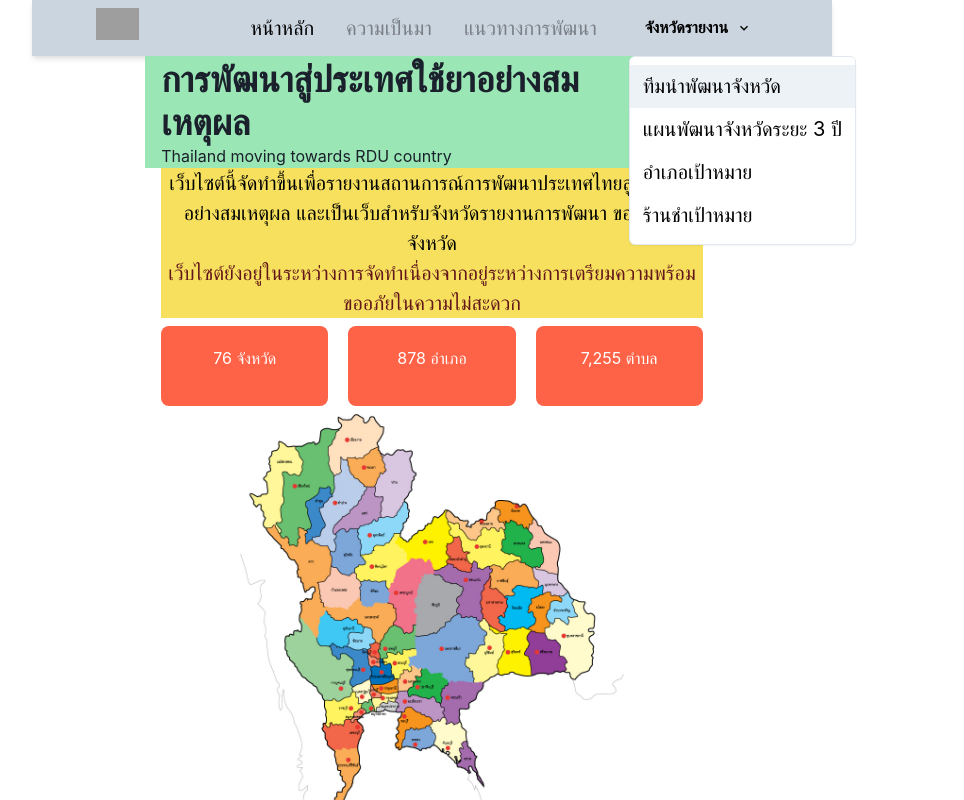
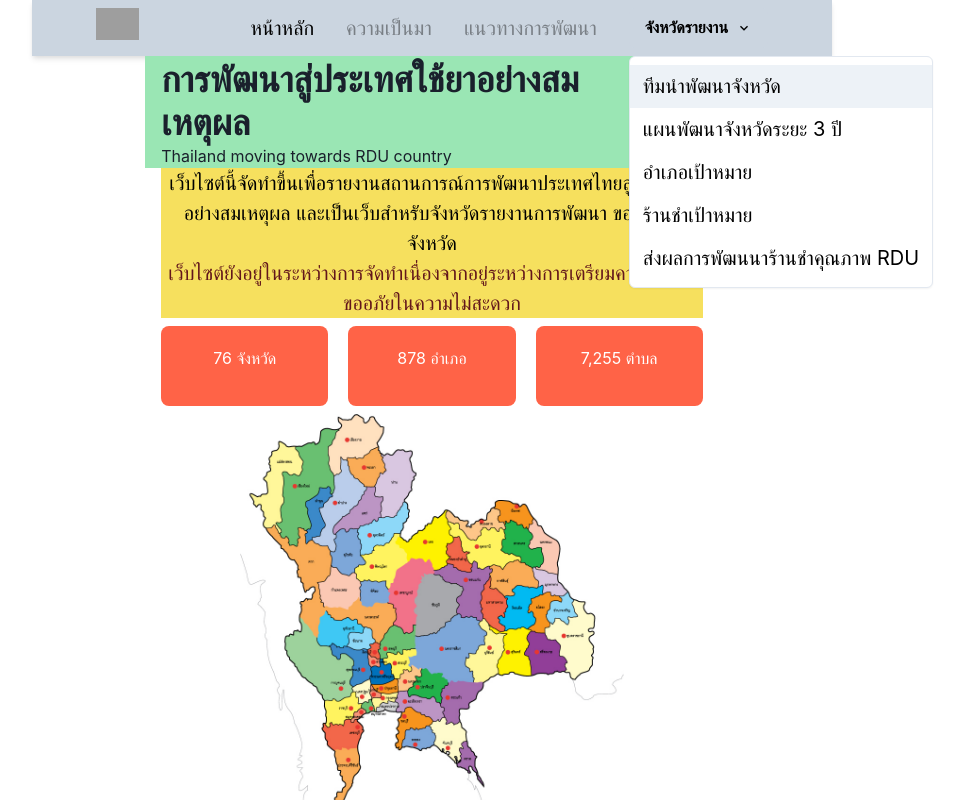
Before and after one commit to thongby/ndi-rducountry, a Next.js app: page / in a window 1280 px wide. Both pictures are taken after a click on the button "จังหวัดรายงาน". Shown: the top 800 px of the page, without its empty margins (208-1172 px from the left). Built offline with nearby package versions, Linux system fonts and the light colour scheme; grey boxes are pictures that could not be loaded.

Commit message:
Update Navbar.tsx

```diff
--- a/components/Navbar.tsx
+++ b/components/Navbar.tsx
@@ -87,6 +87,11 @@ const Navbar = () => {
                                     ร้านชำเป้าหมาย
                                     </Link>
                                 </MenuItem>
+                                <MenuItem>
+                                    <Link href={'https://forms.gle/LvURgNM3MAz9y37HA'}>
+                                    ส่งผลการพัฒนนาร้านชำคุณภาพ RDU
+                                    </Link>
+                                </MenuItem>
                             </MenuList>
                         </Menu>
                     </Box>
```
